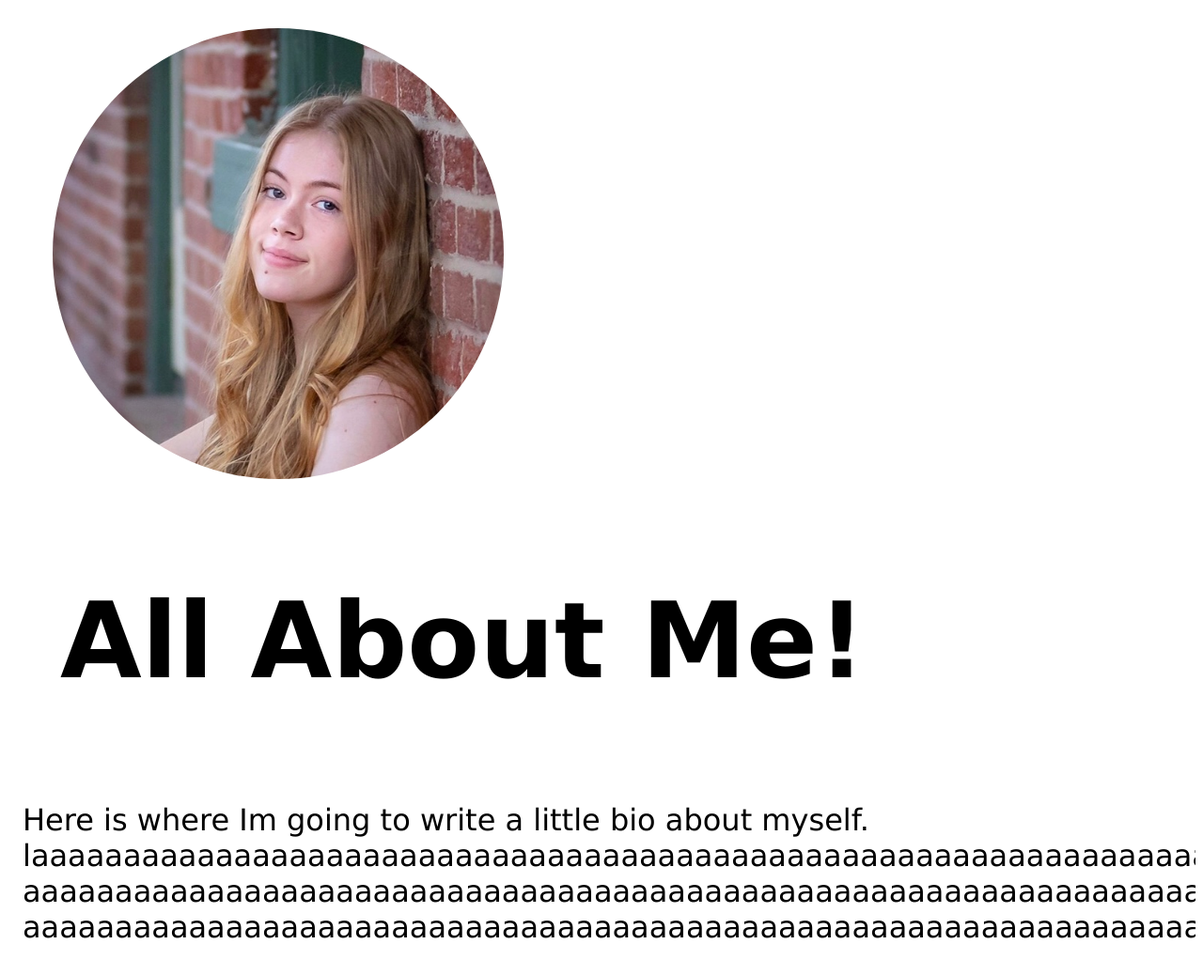
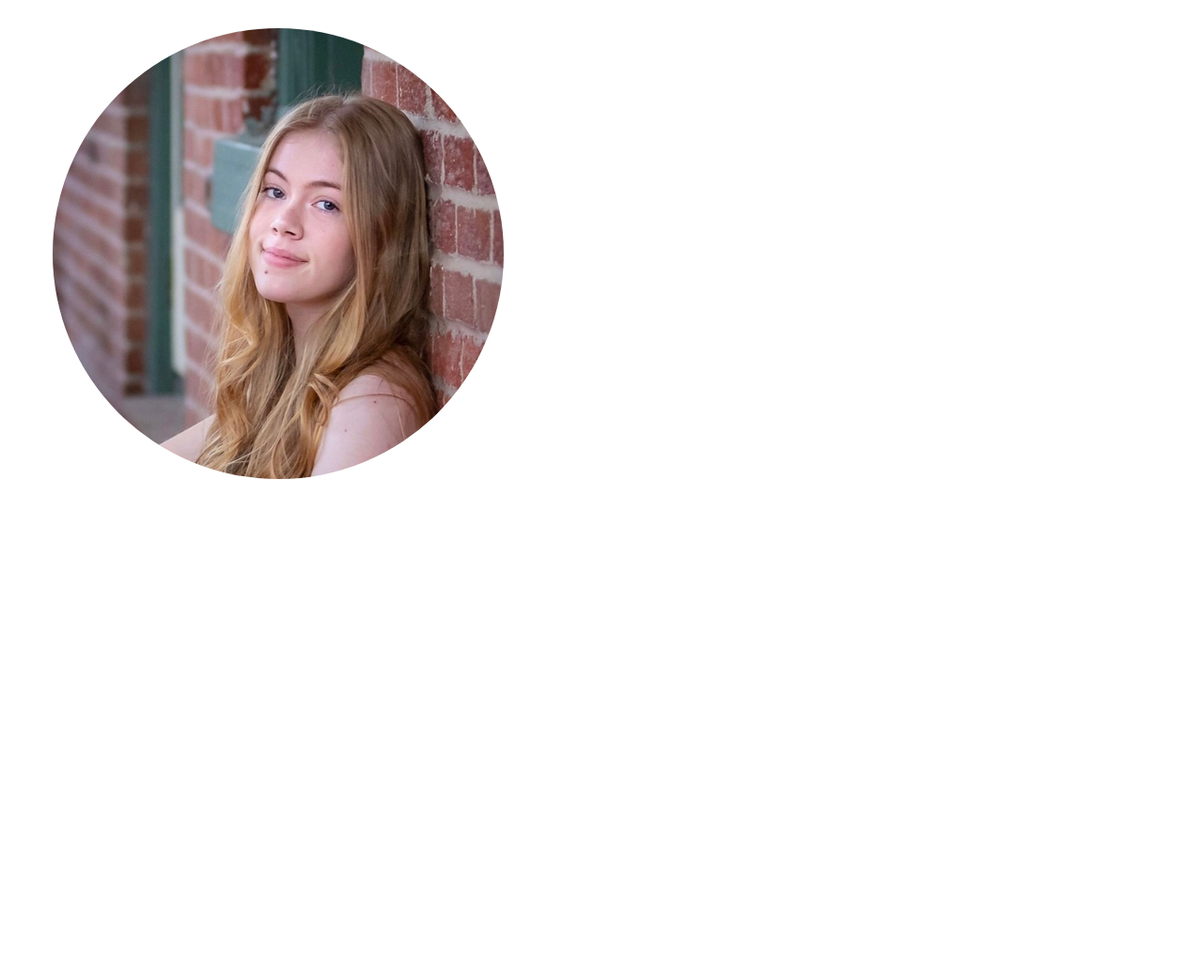
Before and after one commit to khoy24/PersonalWebsite, a plain HTML site: page AboutMe.html in a window 1280 px wide. Shown: the part 62-1100 px from the top of the page at 94% size. After the commit the page ends 800 px from the top, so only its background shows below. Drawn offline with Linux system fonts and the light colour scheme.

```diff
--- a/AboutMe.html
+++ b/AboutMe.html
@@ -26,11 +26,6 @@
 
     <div class ="AboutMeIntro">
             <img src="images\IMG_6139.PNG" class = "aboutMeAvatar" alt="A picture of me!">
-            <h1>All About Me!</h1>
-            <p>Here is where Im going to write a little bio about myself. laaaaaaaaaaaaaaaaaaaaaaaaaaaaaaaaaaaaaaaaaaaaaaaaaaaaaaaaaaaaaaaaaaaaaaaaaaaaaaaaaaaaaaaaaaaaaaaaaaaaaaaaa
-                aaaaaaaaaaaaaaaaaaaaaaaaaaaaaaaaaaaaaaaaaaaaaaaaaaaaaaaaaaaaaaaaaaaaaaaaaaaaaaaaaaaaaaaaa
-                aaaaaaaaaaaaaaaaaaaaaaaaaaaaaaaaaaaaaaaaaaaaaaaaaaaaaaaaaaaaaaaaaaaaaaaaaaaaaaaaaaaaaaaaa
-            </p>
 
     </div>
 
--- a/style.css
+++ b/style.css
@@ -170,26 +170,15 @@ script {
     border-radius: 50%;
 }
 
+/* About Me Page */
 .AboutMeIntro {
     display: flex;
-    /* justify-content: center;
-    align-items: center; */
+    /* justify-content: center; */
+    align-items: center;
+    align-content: space-around;
+    flex-direction: row;
     flex-wrap: wrap;
     overflow: hidden;
-}
-
-.AboutMeIntro h1 {
-    font-size: 7em;
-    padding-left: .5em;
-    /* margin-right: 2em; */
-    font-family:'Lucida Sans', 'Lucida Sans Regular', 'Lucida Grande', 'Lucida Sans Unicode', Geneva, Verdana, sans-serif;
-}
-.AboutMeIntro p {
-    font-size: 2em;
-    padding-left: .5em;
-    /* margin-right: 2em; */
-    font-family:'Lucida Sans', 'Lucida Sans Regular', 'Lucida Grande', 'Lucida Sans Unicode', Geneva, Verdana, sans-serif;
-
 }
 
 /* crops images to a circle with the center of image centered */
```
